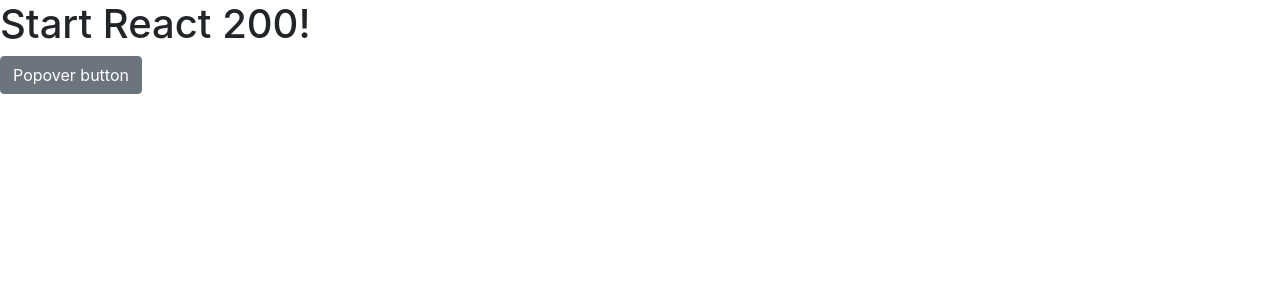
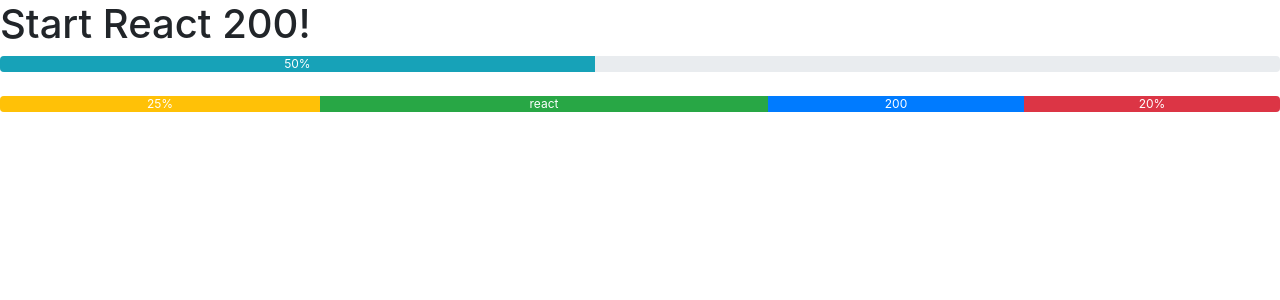
Before and after one commit to leejungyeoul/react200, a React (Create React App) app in the folder client/: page / in a window 1280 px wide. Shown: the top 300 px of the page. Built offline with nearby package versions, Linux system fonts and the light colour scheme.

Commit message:
052. reactstrap Progress 사용하기

```diff
--- a/client/src/App.js
+++ b/client/src/App.js
@@ -1,12 +1,12 @@
 import React from 'react';
-import Popover from './R051_ReactstrapPopover'
+import Progress from './R052_ReactstrapProgress'
 import 'bootstrap/dist/css/bootstrap.css'
 
 function App() {
   return (
     <div>
       <h1>Start React 200!</h1>
-      <Popover/>
+      <Progress/>
     </div>
   );
 }
--- a/client/src/R051_ReactstrapPopover.js
+++ /dev/null
@@ -1,22 +0,0 @@
-import React, { Component } from 'react';
-import { Button, UncontrolledPopover, PopoverHeader, PopoverBody } from 'reactstrap';
-
-class R051_ReactstrapPopover extends Component {
-  render() {
-    return (
-      <>
-        <Button id="Popover_id" type="button">
-          Popover button
-        </Button>
-        <UncontrolledPopover placement="right" target="Popover_id">
-          <PopoverHeader>React 200</PopoverHeader>
-          <PopoverBody>Aenean id magna id risus congue ornare.
-             Vestibulum sed diam et mi pulvinar facilisis sed eu risus.
-          </PopoverBody>
-        </UncontrolledPopover>
-      </>
-   )
-  }
-}
-
-export default R051_ReactstrapPopover;
--- /dev/null
+++ b/client/src/R052_ReactstrapProgress.js
@@ -0,0 +1,36 @@
+import React, { Component } from 'react';
+import { Progress } from 'reactstrap';
+
+class R051_ReactstrapPopover extends Component {
+  constructor (props) {
+      super(props);
+      this.state = { progress:0 }
+  }
+
+  componentDidMount(){ this.progress() }
+
+  progress =()=>{
+    if(this.state.progress !== 100){
+      setTimeout(function() {
+        this.setState({progress: this.state.progress+1});
+        this.progress();
+      }.bind(this), 100);
+    }
+  }
+
+  render() {
+    return (
+      <>
+        <Progress color="info" value={this.state.progress}>{this.state.progress}%</Progress><br/>
+        <Progress multi>
+          <Progress bar color="warning" value="25">25%</Progress>
+          <Progress bar color="success" value="35">react</Progress>
+          <Progress bar value="20">200</Progress>
+          <Progress bar color="danger" value="20">20%</Progress>
+        </Progress>
+      </>
+   )
+  }
+}
+
+export default R051_ReactstrapPopover;
```
